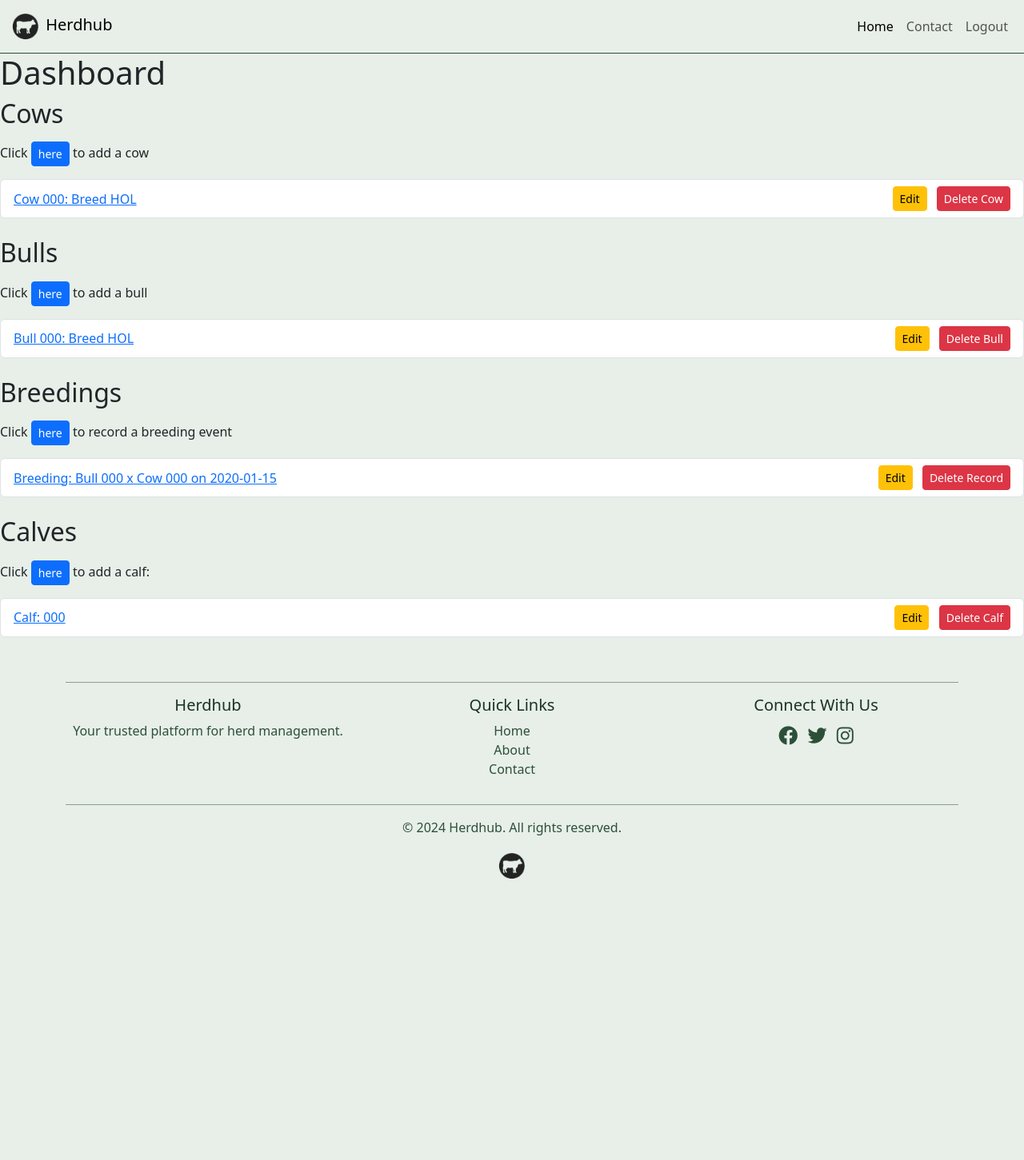
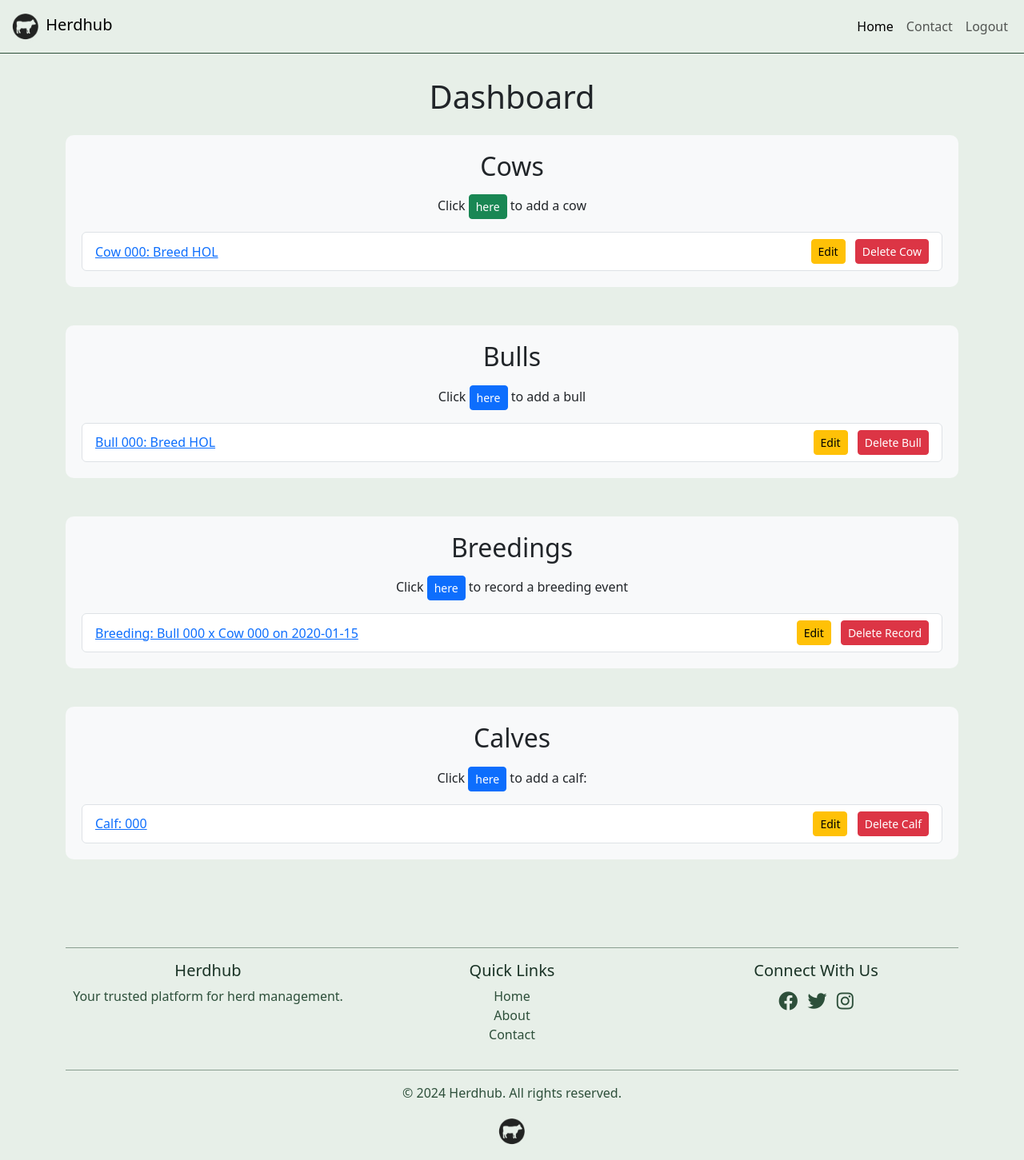
Before and after one commit to cthlbrennan/herdhub, a Django app: page / in a window 1280 px wide. Shown: the whole page at 80% size. Before the commit the page ends 1100 px from the top, so only its background shows below. Run offline with Django 5.2, Linux system fonts and the light colour scheme; a user stored in the database is signed in; tables that the repository leaves empty hold one stand-in row (values such as "Sample post").

Commit message:
Refactor index.html

```diff
--- a/static/css/style.css
+++ b/static/css/style.css
@@ -244,3 +244,33 @@ footer a:hover {
 .link:hover {
     color: var(--dark-accent-color);
 }
+
+.dashboard {
+    max-width: 800px;
+    margin: 0 auto;
+    padding: 30px 15px;
+}
+
+.section {
+    background-color: #f8f9fa;
+    border-radius: 10px;
+    padding: 20px;
+    margin-bottom: 30px;
+}
+
+.list-group-item {
+    display: flex;
+    justify-content: space-between;
+    align-items: center;
+}
+
+@media (max-width: 576px) {
+    .list-group-item {
+        flex-direction: column;
+        align-items: flex-start;
+    }
+
+    .list-group-item>div {
+        margin-top: 10px;
+    }
+}
--- a/templates/index.html
+++ b/templates/index.html
@@ -12,12 +12,14 @@ Home
 
 {% block body %}
 {% if user.is_authenticated %}
-<div>
-    <h1>Dashboard</h1>
-    <h2 class="mb-3">Cows</h2>
-    <p>Click <a href="add_cow" class="btn btn-primary btn-sm">here</a> to add a cow</p>
-    <ul class="list-group mb-4">
-        {% for cow in cows%}
+<div id="Dashboard" class="dashboard container">
+    <h1 class="text-center mb-4">Dashboard</h1>
+
+    <div class="section mb-5">
+        <h2 class="text-center mb-3">Cows</h2>
+        <p class="text-center">Click <a href="add_cow" class="btn btn-success btn-sm">here</a> to add a cow</p>
+        <ul class="list-group">
+            {% for cow in cows %}
             <li class="list-group-item d-flex justify-content-between align-items-center">
                 <a href="{% url 'view_cow' cow.cow_id %}">{{cow}}</a>
                 <div>
@@ -32,13 +34,15 @@ Home
                 </div>
             </li>
             {% empty %}
-        <li class="list-group-item">No cows added yet.</li>
+            <li class="list-group-item text-center">No cows added yet.</li>
             {% endfor %}
         </ul>
+    </div>
 
-    <h2 class="mb-3">Bulls</h2>
-    <p>Click <a href="add_bull" class="btn btn-primary btn-sm">here</a> to add a bull</p>
-    <ul class="list-group mb-4">
+    <div class="section mb-5">
+        <h2 class="text-center mb-3">Bulls</h2>
+        <p class="text-center">Click <a href="add_bull" class="btn btn-primary btn-sm">here</a> to add a bull</p>
+        <ul class="list-group">
             {% for bull in bulls %}
             <li class="list-group-item d-flex justify-content-between align-items-center">
                 <a href="{% url 'view_bull' bull.bull_id %}">{{bull}}</a>
@@ -54,18 +58,22 @@ Home
                 </div>
             </li>
             {% empty %}
-        <li class="list-group-item">No bulls added yet.</li>
+            <li class="list-group-item text-center">No bulls added yet.</li>
             {% endfor %}
         </ul>
+    </div>
 
-    <h2 class="mb-3">Breedings</h2>
-    <p>Click <a href="add_breeding_event" class="btn btn-primary btn-sm">here</a> to record a breeding event</p>
-    <ul class="list-group mb-4">
+    <div class="section mb-5">
+        <h2 class="text-center mb-3">Breedings</h2>
+        <p class="text-center">Click <a href="add_breeding_event" class="btn btn-primary btn-sm">here</a> to record a
+            breeding event</p>
+        <ul class="list-group">
             {% for breeding in breedings %}
             <li class="list-group-item d-flex justify-content-between align-items-center">
                 <a href="{% url 'view_breeding' breeding.breeding_id %}">{{breeding}}</a>
                 <div>
-                <a href="{% url 'edit_breeding' breeding.breeding_id %}" class="btn btn-warning btn-sm me-2">Edit</a>
+                    <a href="{% url 'edit_breeding' breeding.breeding_id %}"
+                        class="btn btn-warning btn-sm me-2">Edit</a>
                     <form method="post" action="{% url 'delete_breeding' breeding.breeding_id %}" class="d-inline">
                         {% csrf_token %}
                         <button type="submit" class="btn btn-danger btn-sm"
@@ -76,13 +84,15 @@ Home
                 </div>
             </li>
             {% empty %}
-        <li class="list-group-item">No breeding events recorded yet.</li>
+            <li class="list-group-item text-center">No breeding events recorded yet.</li>
             {% endfor %}
         </ul>
+    </div>
 
-    <h2 class="mb-3">Calves</h2>
-    <p>Click <a href="add_calf" class="btn btn-primary btn-sm">here</a> to add a calf:</p>
-    <ul class="list-group mb-4">
+    <div class="section mb-5">
+        <h2 class="text-center mb-3">Calves</h2>
+        <p class="text-center">Click <a href="add_calf" class="btn btn-primary btn-sm">here</a> to add a calf:</p>
+        <ul class="list-group">
             {% for calf in calfs %}
             <li class="list-group-item d-flex justify-content-between align-items-center">
                 <a href="{% url 'view_calf' calf.calf_id %}">{{calf}}</a>
@@ -98,9 +108,10 @@ Home
                 </div>
             </li>
             {% empty %}
-        <li class="list-group-item">No calfs added yet.</li>
+            <li class="list-group-item text-center">No calfs added yet.</li>
             {% endfor %}
         </ul>
+    </div>
 </div>
 {% else %}
 <section id="hero-image" data-image-url="{% static 'images/hero_image_resized.jpg' %}" class="mb-2">
```
Also changed, not shown: templates/base.html (+6 -5 lines). Lines whose indentation alone changed are shown as unchanged.
